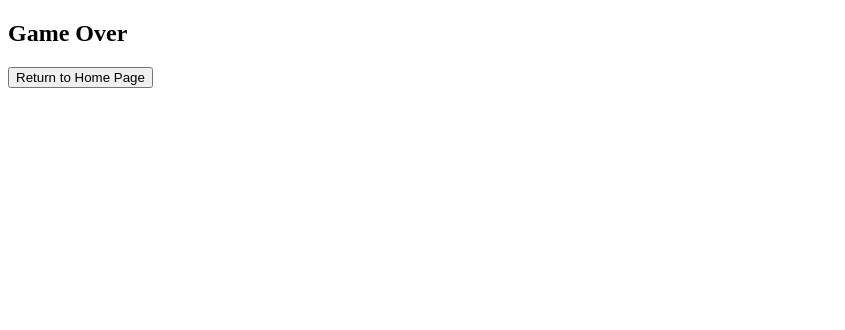
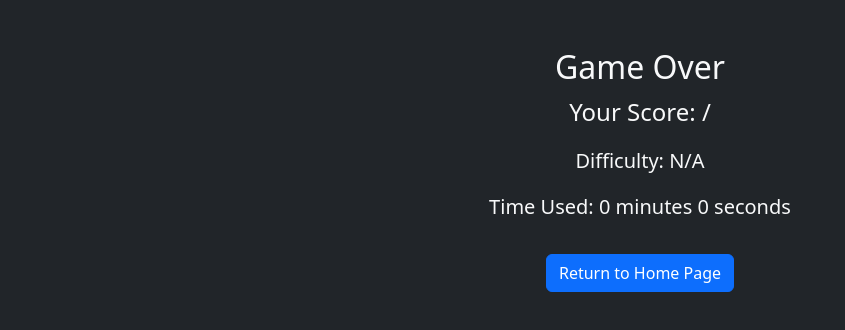
Before and after one commit to prajwalcodes201/25S1_WDC_PG_Groups_12, a website: page public/result.html in a window 1280 px wide. Shown: the whole page, without its empty margins (0-845 px from the left). Drawn offline with nearby package versions, Linux system fonts and the light colour scheme.

Commit message:
time remaining and score board

```diff
--- a/public/result.html
+++ b/public/result.html
@@ -2,16 +2,40 @@
 <html lang="en">
 <head>
   <meta charset="UTF-8">
-  <title>Game Battle</title>
+  <title>Game Over</title>
+  <link href="https://cdn.jsdelivr.net/npm/bootstrap@5.3.0/dist/css/bootstrap.min.css" rel="stylesheet">
 </head>
-<body>
+<body class="bg-dark text-light">
 
-  <h2>Game Over</h2>
-  <button type='button' onclick="goHome()">Return to Home Page</button>
+  <div class="container mt-5 text-center">
+    <h2>Game Over</h2>
+    <p class="fs-4">Your Score: <span id="score"></span> / <span id="total"></span></p>
+    <p class="fs-5">Difficulty: <span id="difficulty"></span></p>
+    <p class="fs-5">Time Used: <span id="timeUsed"></span></p>
+    <button type="button" class="btn btn-primary mt-3" onclick="goHome()">Return to Home Page</button>
+  </div>
 
   <script>
+    // Get URL parameters
+    const params = new URLSearchParams(window.location.search);
+    const score = params.get('score');
+    const total = params.get('total');
+    const difficulty = params.get('difficulty');
+    const timeUsedSeconds = parseInt(params.get('time') || '0');
+
+    // Convert to minutes and seconds
+    const minutes = Math.floor(timeUsedSeconds / 60);
+    const seconds = timeUsedSeconds % 60;
+
+    // Update page content
+    document.getElementById('score').innerText = score;
+    document.getElementById('total').innerText = total;
+    document.getElementById('difficulty').innerText = difficulty || 'N/A';
+    document.getElementById('timeUsed').innerText =
+      `${minutes} minute${minutes !== 1 ? 's' : ''} ${seconds} second${seconds !== 1 ? 's' : ''}`;
+
+    // Return to home page
     function goHome() {
-      // back to home page
       window.location.href = "index.html";
     }
   </script>
```
Also changed, not shown: public/game.html (+2 -1 lines).
